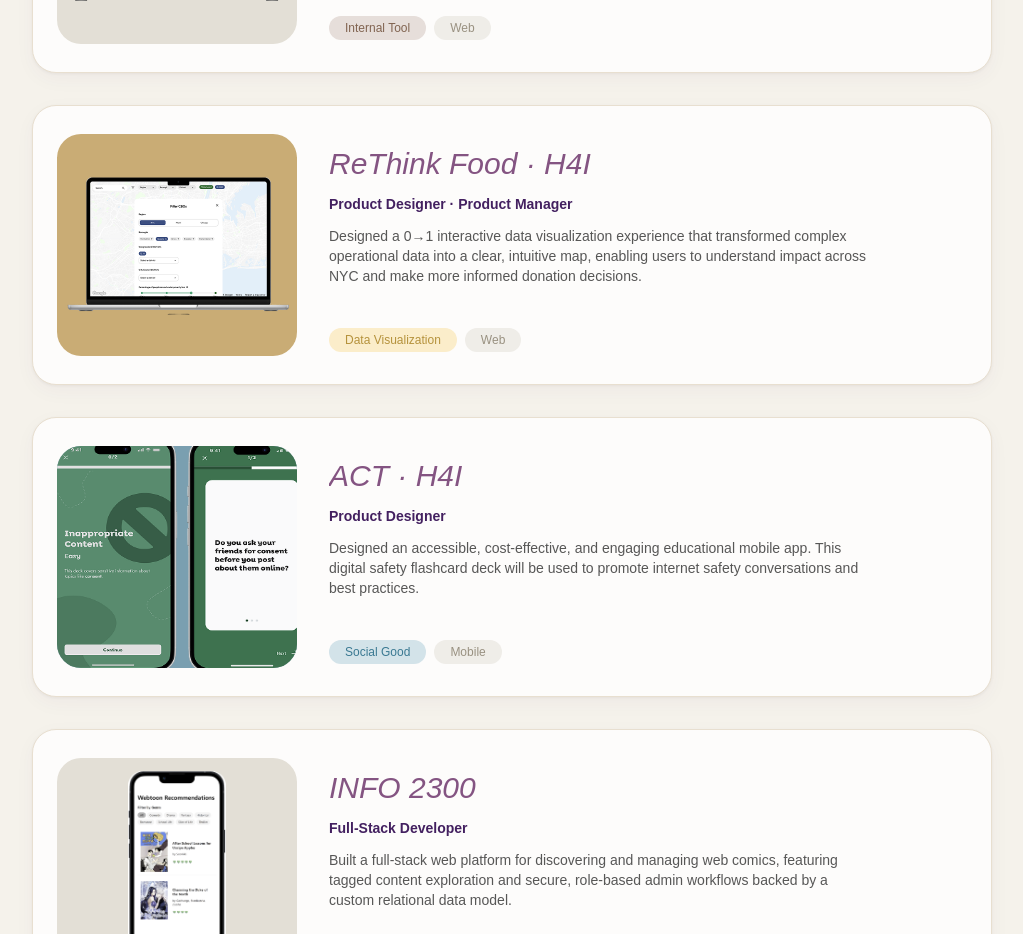
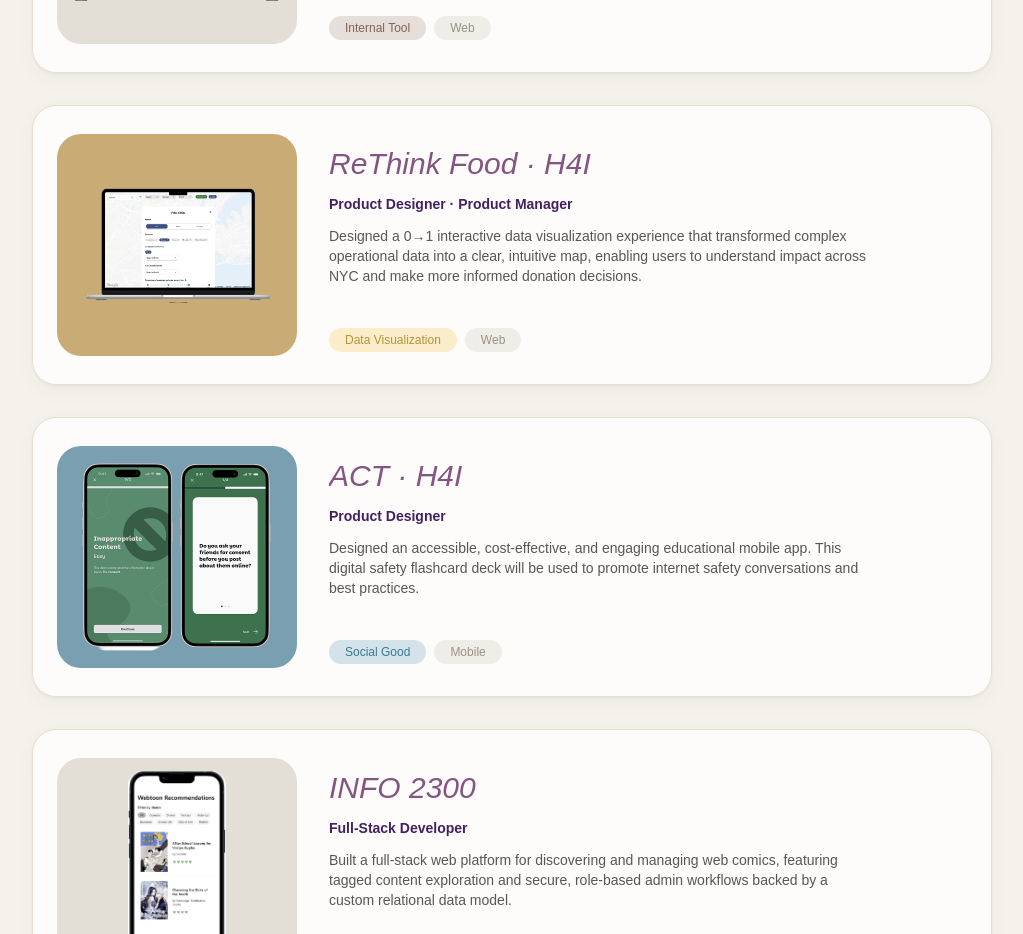
Before and after one commit to jaa37504/portfolio, a React (Vite) app: page /work in a window 1280 px wide. Shown: the part 860-1794 px from the top of the page, without its empty margins (128-1151 px from the left). Built offline with nearby package versions, Linux system fonts and the light colour scheme; a web font is replaced by a local one.

Commit message:
Refine case-study image mapping and visual fidelity

```diff
--- a/src/data/homePortfolio.ts
+++ b/src/data/homePortfolio.ts
@@ -79,7 +79,7 @@ export const HOME_PROJECTS: HomeProject[] = [
     tag: 'Data Visualization',
     to: '/case-studies/rethink-food',
     categories: ['product-design', 'data-science'],
-    image: '/images/ReThinkBanner.png',
+    image: '/images/ReThinkBigger.png',
     imageClassName: 'absolute max-w-none object-contain rounded-[24px] size-full',
     homeHeroMedia: 'compact-laptop-video',
     homeHeroVideoSrc: '/videos/filter-bar-flow.mp4',
--- a/src/data/workPagePortfolio.ts
+++ b/src/data/workPagePortfolio.ts
@@ -99,7 +99,7 @@ export const WORK_PAGE_PROJECTS: WorkPageProject[] = [
     tools: 'Figma',
     skills: 'Data visualization, prototyping, nonprofit',
     timeline: '8 Weeks',
-    imageSrc: '/images/ReThinkBanner.png',
+    imageSrc: '/images/ReThinkBigger.png',
     imageBgClass: 'bg-[#c9ac75]',
     compactImageMode: 'fill',
     tags: [
@@ -126,11 +126,7 @@ export const WORK_PAGE_PROJECTS: WorkPageProject[] = [
     timeline: '10 Weeks',
     imageSrc: '/images/ACTBanner.png',
     imageBgClass: 'bg-[#7a9fb0]',
-    compactImageMode: 'act-crop',
-    compactImgClassName:
-      'absolute h-[128.83%] left-[-18.63%] max-w-none top-[-14.28%] w-[142.55%]',
-    expandedImgClassName:
-      'absolute h-full left-[-15.14%] max-w-none top-[-0.1%] w-[138.77%]',
+    compactImageMode: 'fill',
     tags: [
       pill('Social Good', 'bg-[#d3e3e9]', 'text-[#3a7992]'),
       pill('Mobile', 'bg-[#efede8]', 'text-[#999181]'),
--- a/src/designs/Design17726.tsx
+++ b/src/designs/Design17726.tsx
@@ -1,6 +1,6 @@
 const imgContainer = '/images/capitaloneimage.png';
 const imgContainer1 = '/images/CMSXimage.png';
-const imgContainer2 = '/images/ReThinkBanner.png';
+const imgContainer2 = '/images/ReThinkBigger.png';
 const imgContainer3 = '/images/ACTBanner.png';
 const imgContainer4 = '/images/info2300mobile.png';
 const imgContainer5 = '/images/kenvueimage.png';
--- a/src/designs/Design18405.tsx
+++ b/src/designs/Design18405.tsx
@@ -32,7 +32,7 @@ const benchmarkSplitTextPanelClass =
   "bg-white border-[#ddd8d0] border-r border-solid content-stretch flex flex-col gap-[8px] h-full items-start p-[24px] relative shrink-0 w-[266px] rounded-bl-[18px] rounded-tl-[18px]";
 const benchmarkSplitImageClass =
   "flex-[1_0_0] h-full min-h-px min-w-px relative rounded-br-[18px] rounded-tr-[18px]";
-const imgImage23 = '/images/c1logo.png';
+const imgImage23 = '/images/C1googlesuiteanalogy.png';
 const imgImage20 = '/images/C1V1.png';
 const imgImage21 = '/images/C1V2.png';
 const imgImage22 = '/images/C1V3.png';
--- a/src/designs/Design18841.tsx
+++ b/src/designs/Design18841.tsx
@@ -699,11 +699,11 @@ export default function PersonalWebsiteDesignPortfolio() {
                   <div className="content-stretch relative flex min-h-0 min-w-0 flex-[1_0_0] flex-col gap-[16px] items-stretch rounded-[18px] md:self-stretch" data-node-id="450:19077" data-name="Border">
                     <div className="h-[275px] relative shrink-0 w-full" data-node-id="450:19078" data-name="Background">
                       <div className="bg-clip-padding border-0 border-[transparent] border-solid content-stretch flex items-center justify-center p-[12px] relative size-full">
-                        <div className="aspect-[250/159] flex-[1_0_0] min-h-px min-w-px relative rounded-[18px]" data-node-id="450:19079" data-name="image 29">
+                        <div className="aspect-[252/257] flex-[1_0_0] min-h-px min-w-px relative rounded-[18px]" data-node-id="450:19079" data-name="image 29">
                           <div className="absolute inset-0 overflow-hidden pointer-events-none rounded-[18px]">
                             <img
                               alt=""
-                              className="absolute inset-0 size-full max-w-none object-contain object-center"
+                              className="absolute inset-0 size-full max-w-none object-cover object-center"
                               src={imgImage29}
                             />
                           </div>
--- a/src/designs/Design19366.tsx
+++ b/src/designs/Design19366.tsx
@@ -32,7 +32,7 @@ const INFO_SCHEMA_CARD_STAGGER_ITEM =
   'min-h-0 min-w-0 flex-[1_0_0] basis-0 w-full [&>*]:min-h-0';
 
 /** Figma 450:19417 — case study hero (laptop / admin portal) + video poster */
-const imgImage31 = '/images/info2300mobile.png';
+const imgImage31 = '/images/2300bigger.png';
 /** Figma 450:19473 — Consumer flow sketch (wireframe image) */
 const imgConsumerPersonaWireframe =
   '/images/2300consumersketch.png';
@@ -337,7 +337,7 @@ export default function PersonalWebsiteDesignPortfolio() {
                         </div>
                       </div>
                       <div
-                        className="relative min-h-[180px] w-[42%] min-w-[120px] max-w-[220px] self-stretch overflow-hidden rounded-[16px] border border-solid border-[#ddd8d0] sm:min-h-[200px] sm:min-w-[140px] sm:max-w-[260px] lg:min-h-[220px] lg:w-full lg:min-w-0 lg:max-w-none lg:flex-[1_0_0]"
+                        className="relative min-h-[180px] w-[42%] min-w-[120px] max-w-[220px] self-stretch overflow-hidden rounded-[16px] sm:min-h-[200px] sm:min-w-[140px] sm:max-w-[260px] lg:min-h-[220px] lg:w-full lg:min-w-0 lg:max-w-none lg:flex-[1_0_0]"
                         data-node-id="450:19473"
                         data-name="image 31"
                       >
@@ -357,7 +357,7 @@ export default function PersonalWebsiteDesignPortfolio() {
                       className="content-stretch flex w-full shrink-0 flex-row gap-[24px] h-auto items-center justify-center"
                       data-node-id="450:19474"
                     >
-                      <div className="relative min-h-[220px] w-full min-w-0 flex-[1_0_0] self-stretch overflow-hidden rounded-[18px] border border-solid border-[#ddd8d0]" data-node-id="450:19475" data-name="image 31">
+                      <div className="relative min-h-[220px] w-full min-w-0 flex-[1_0_0] self-stretch overflow-hidden rounded-[18px]" data-node-id="450:19475" data-name="image 31">
                         <div aria-hidden="true" className="pointer-events-none absolute inset-0 rounded-[18px]">
                           <div className="absolute inset-0 rounded-[18px] bg-white" />
                           <img
@@ -936,7 +936,7 @@ export default function PersonalWebsiteDesignPortfolio() {
                     <div className="flex flex-col font-['DM_Sans:Regular',sans-serif] font-normal justify-center leading-[0] min-w-full relative shrink-0 text-[#555] text-[16px] text-center w-[min-content]" data-node-id="450:19666" style={{ fontVariationSettings: "'opsz' 14" }}>
                       <p className="leading-[19.5px]">Landing/View All Page</p>
                     </div>
-                    <div className="border border-[#ddd8d0] border-solid h-[400px] relative rounded-[4px] shrink-0 w-[252px]" data-node-id="450:19667" data-name="image 41">
+                    <div className="h-[400px] relative rounded-[4px] shrink-0 w-[252px]" data-node-id="450:19667" data-name="image 41">
                       <img alt="" className="absolute inset-0 max-w-none object-cover pointer-events-none rounded-[4px] size-full" src={imgImage41} />
                     </div>
                   </div>
@@ -945,7 +945,7 @@ export default function PersonalWebsiteDesignPortfolio() {
                       <div className="flex flex-col font-['DM_Sans:Regular',sans-serif] font-normal justify-center leading-[0] min-w-full relative shrink-0 text-[#555] text-[16px] text-center w-[min-content]" data-node-id="450:19669" style={{ fontVariationSettings: "'opsz' 14" }}>
                         <p className="leading-[19.5px]">Review Detail Page</p>
                       </div>
-                      <div className="border border-[#ddd8d0] border-solid h-[399px] relative rounded-[4px] shrink-0 w-[260px]" data-node-id="450:19670" data-name="image 42">
+                      <div className="h-[399px] relative rounded-[4px] shrink-0 w-[260px]" data-node-id="450:19670" data-name="image 42">
                         <div className="absolute inset-0 overflow-hidden pointer-events-none rounded-[4px]">
                           <img alt="" className="absolute h-[100.25%] left-[-0.06%] max-w-none top-[-0.29%] w-[100.12%]" src={imgImage42} />
                         </div>
@@ -985,7 +985,7 @@ export default function PersonalWebsiteDesignPortfolio() {
                     <div className="flex flex-col font-['DM_Sans:Regular',sans-serif] font-normal justify-center leading-[0] relative shrink-0 text-[#555] text-[16px] text-center w-full" data-node-id="450:19682" style={{ fontVariationSettings: "'opsz' 14" }}>
                       <p className="leading-[19.5px]">Landing Admin Home</p>
                     </div>
-                    <div className="aspect-[1720/915] border border-[#ddd8d0] border-solid relative rounded-[8px] shrink-0 w-full" data-node-id="450:19683" data-name="image 35">
+                    <div className="aspect-[1720/915] relative rounded-[8px] shrink-0 w-full" data-node-id="450:19683" data-name="image 35">
                       <div className="absolute inset-0 overflow-hidden pointer-events-none rounded-[8px]">
                         <img alt="" className="absolute h-[100.89%] left-0 max-w-none top-[-0.87%] w-full" src={imgImage35} />
                       </div>
@@ -996,10 +996,10 @@ export default function PersonalWebsiteDesignPortfolio() {
                       <p className="leading-[19.5px]">Edit + Insert Entry</p>
                     </div>
                     <div className="content-stretch flex gap-[16px] items-start relative shrink-0 w-full" data-node-id="450:19686">
-                      <div className="aspect-[762/616] border border-[#ddd8d0] border-solid flex-[1_0_0] min-h-px min-w-px relative rounded-[4px]" data-node-id="450:19687" data-name="image 35">
+                      <div className="aspect-[762/616] flex-[1_0_0] min-h-px min-w-px relative rounded-[4px]" data-node-id="450:19687" data-name="image 35">
                         <img alt="" className="absolute inset-0 max-w-none object-cover pointer-events-none rounded-[4px] size-full" src={imgImage36} />
                       </div>
-                      <div className="aspect-[738/612] border border-[#ddd8d0] border-solid flex-[1_0_0] min-h-px min-w-px relative rounded-[4px]" data-node-id="450:19688" data-name="image 36">
+                      <div className="aspect-[738/612] flex-[1_0_0] min-h-px min-w-px relative rounded-[4px]" data-node-id="450:19688" data-name="image 36">
                         <img alt="" className="absolute inset-0 max-w-none object-cover pointer-events-none rounded-[4px] size-full" src={imgImage37} />
                       </div>
                     </div>
--- a/src/designs/Design19815.tsx
+++ b/src/designs/Design19815.tsx
@@ -26,7 +26,7 @@ const imgFilterSidebar11 = '/images/Filter Sidebar (1) 1.png';
 const imgFilterModalPopup21 = '/images/Filter Modal Popup (2) 1.png';
 const imgFilterBar121 = '/images/Filter Bar (1) (2) 1.png';
 /** Figma 450:19869 — case study hero banner (map + filter bar) */
-const imgHeroBanner19869 = '/images/ReThinkBanner.png';
+const imgHeroBanner19869 = '/images/ReThinkBigger.png';
 const imgProperty1Variant211 = '/images/Property 1=Variant2 (1) 1.png';
 const imgFrame239211 = '/images/Frame 239 (2) (1) 1.png';
 const imgFrame5411 = '/images/Frame 54 (1) 1.png';
--- a/src/designs/Design20272.tsx
+++ b/src/designs/Design20272.tsx
@@ -377,7 +377,7 @@ export default function Frame() {
                               </div>
                             </div>
                           </div>
-                          <div className="aspect-[938/322] border-2 border-solid border-white relative rounded-[4px] shrink-0 w-full" data-node-id="450:20413" data-name="image 44">
+                          <div className="aspect-[938/322] border border-solid border-white relative rounded-[4px] shrink-0 w-full" data-node-id="450:20413" data-name="image 44">
                             <img alt="" className="absolute inset-0 max-w-none object-cover pointer-events-none rounded-[4px] size-full" src={imgImage44} />
                           </div>
                         </div>
```
Also changed, not shown: public/images/C1googlesuiteanalogy.png (added).
